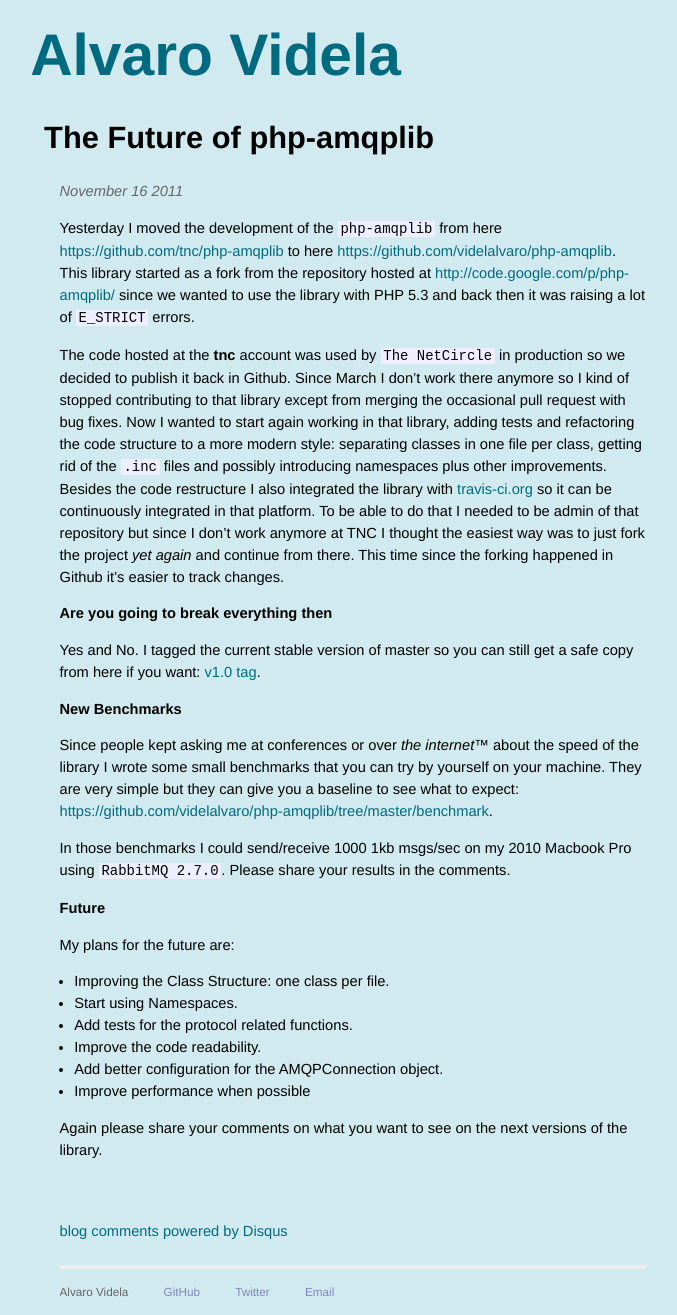
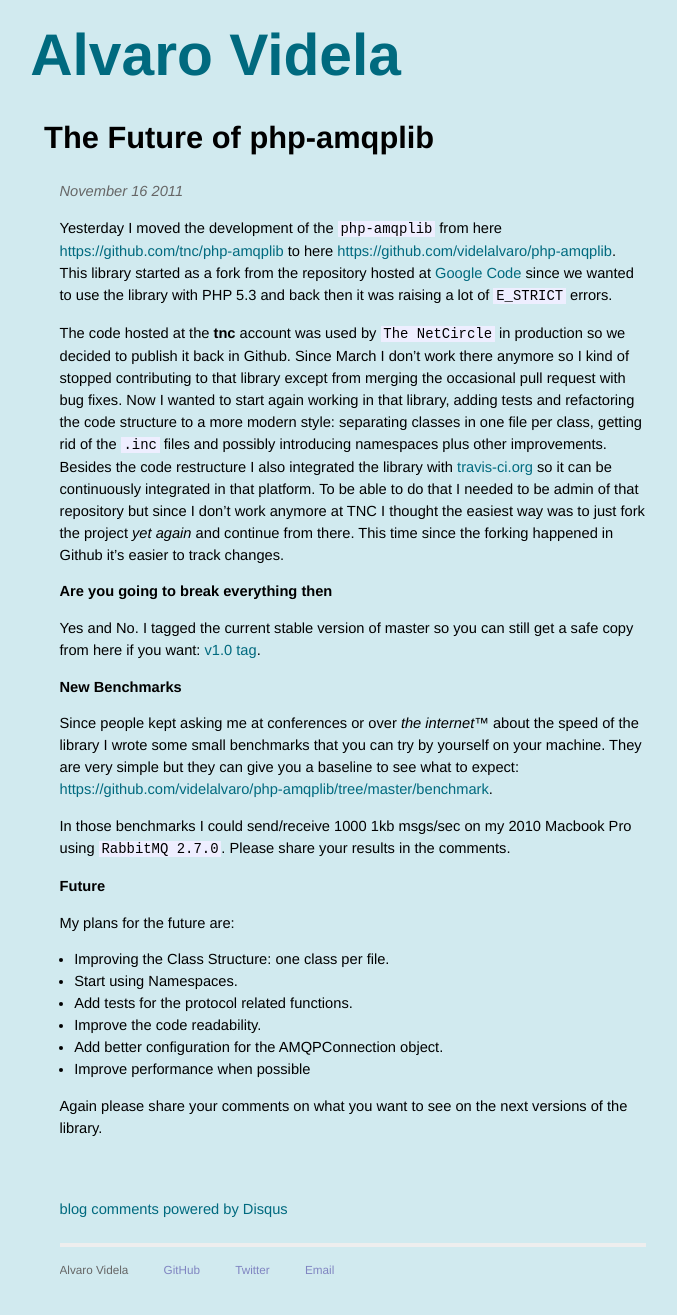
Before and after one commit to videlalvaro/videlalvaro.github.io, a Jekyll site: the page built from _posts/2011-11-16-php-amqplib-future.md, in a window 1280 px wide. Shown: the whole page, without its empty margins (287-964 px from the left). Built offline with Jekyll 4.4.1, drawn with Linux system fonts in a browser that asks for light colours; comment, search, counter and statistics services are not loaded; after the commit the page ends 1293 px from its top, so only the background shows below that; some of the changed lines change nothing that is shown.

Commit message:
fixes link

```diff
--- a/_posts/2011-11-16-php-amqplib-future.md
+++ b/_posts/2011-11-16-php-amqplib-future.md
@@ -7,7 +7,7 @@
 
 <span class="meta">November 16 2011</span>
 
-Yesterday I moved the development of the `php-amqplib` from here [https://github.com/tnc/php-amqplib](https://github.com/tnc/php-amqplib) to here [https://github.com/videlalvaro/php-amqplib](https://github.com/videlalvaro/php-amqplib). This library started as a fork from the repository hosted at [http://code.google.com/p/php-amqplib/](Google Code) since we wanted to use the library with PHP 5.3 and back then it was raising a lot of `E_STRICT` errors.
+Yesterday I moved the development of the `php-amqplib` from here [https://github.com/tnc/php-amqplib](https://github.com/tnc/php-amqplib) to here [https://github.com/videlalvaro/php-amqplib](https://github.com/videlalvaro/php-amqplib). This library started as a fork from the repository hosted at [Google Code](http://code.google.com/p/php-amqplib/) since we wanted to use the library with PHP 5.3 and back then it was raising a lot of `E_STRICT` errors.
 
 The code hosted at the __tnc__ account was used by `The NetCircle` in production so we decided to publish it back in Github. Since March I don't work there anymore so I kind of stopped contributing to that library except from merging the occasional pull request with bug fixes. Now I wanted to start again working in that library, adding tests and refactoring the code structure to a more modern style: separating classes in one file per class, getting rid of the `.inc` files and possibly introducing namespaces plus other improvements. Besides the code restructure I also integrated the library with [travis-ci.org](http://travis-ci.org/#!/videlalvaro/php-amqplib) so it can be continuously integrated in that platform. To be able to do that I needed to be admin of that repository but since I don't work anymore at TNC I thought the easiest way was to just fork the project _yet again_ and continue from there. This time since the forking happened in Github it's easier to track changes.
 
```
